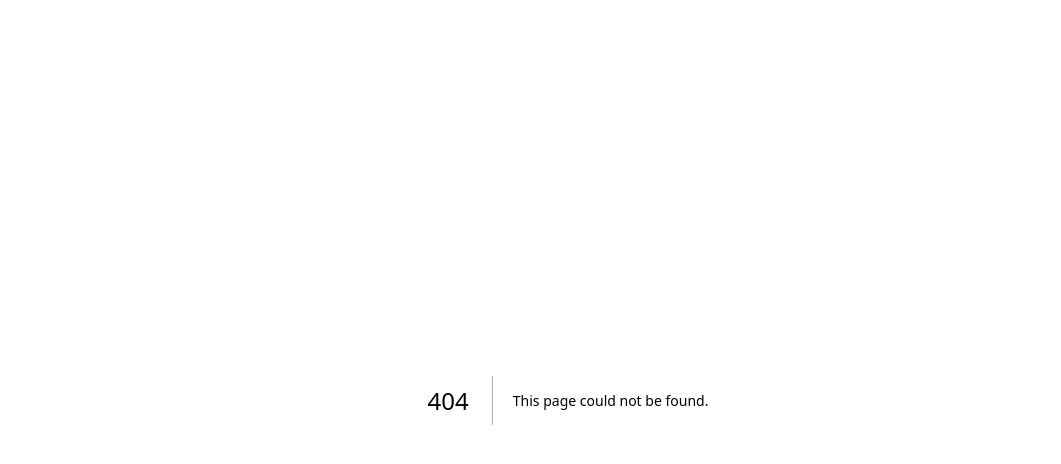
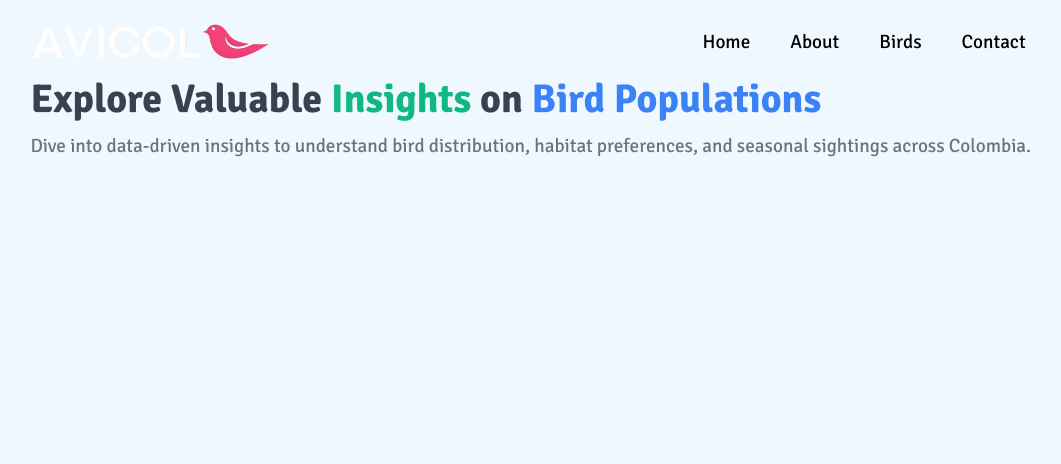
Before and after one commit to Torrex123/Avicol, a Next.js app: page /dashboard in a window 1280 px wide. Before the commit this address had no page. Shown: the top 464 px of the page, without its empty margins (72-1133 px from the left). Built offline with nearby package versions, Linux system fonts and the light colour scheme.

Commit message:
changes to the home page

```diff
--- /dev/null
+++ b/src/app/dashboard/page.js
@@ -0,0 +1,31 @@
+// page.js
+import styles from "./../page.module.css";
+import styles2 from "./page.module.css";
+
+export default function Dashboard() {
+
+  return (
+    <div className={styles2.container}>
+      {/* Navigation Bar */}
+      <nav className={styles.navigation}>
+        <img src="/Avicol.png" alt="logo" style={{ width: '240px', cursor: 'pointer' }} />
+        <ul className={styles.navList}>
+          <li className={styles2.navItem}><a href="/">Home</a></li>
+          <li className={styles2.navItem}><a href="/about">About</a></li>
+          <li className={styles2.navItem}><a href="/birds">Birds</a></li>
+          <li className={styles2.navItem}><a href="/contact">Contact</a></li>
+        </ul>
+      </nav>
+
+      {/* Title Section for Insights */}
+      <div className={styles2.insightsTitleSection}>
+        <h1 className={styles2.title}>
+          <span>Explore</span> Valuable <span className={styles2.insights}>Insights</span> on <span className={styles2.birds}>Bird Populations</span>
+        </h1>
+        <p className={styles2.description}>
+          Dive into data-driven insights to understand bird distribution, habitat preferences, and seasonal sightings across Colombia.
+        </p>
+      </div>
+    </div>
+  );
+}
--- /dev/null
+++ b/src/app/dashboard/page.module.css
@@ -0,0 +1,37 @@
+.container {
+    width: 100%;
+    min-height: 100vh;
+    padding: 10px 8%;
+    background-color: aliceblue;
+}
+
+.navItem {
+    display: inline-block;
+    margin: 10px 20px;
+}
+
+.navItem a{
+    text-decoration: none;
+    font-size: larger;
+    color: #000000
+}
+
+.title {
+    font-size: 2.5em;
+    font-weight: bold;
+    color: #374151;
+    margin-bottom: 10px;
+}
+
+.description {
+    font-size: 1.2em;
+    color: #6b7280;
+}
+
+.insights {
+    color: #10b981; /* Accent color for 'Insights' */
+}
+
+.birds {
+    color: #3b82f6; /* Accent color for 'Bird Populations' */
+}
--- a/src/app/page.js
+++ b/src/app/page.js
@@ -15,7 +15,7 @@ export default function Home() {
   return (
     <div>
       <div className={styles.container} style={{
-        backgroundImage: " linear-gradient(rgba(9,0,77, 0.65), rgba(9,0,77,0.65)), url('/vividly-colored-hummingbird-nature.jpg')"
+        backgroundImage: "url('/banner.jpg')",
       }}>
         <nav className={styles.navigation}>
           <img src="/Avicol.png" alt="logo" style={{width: '240px', cursor: 'pointer'}}/>
@@ -24,7 +24,7 @@ export default function Home() {
             <li className={styles.navItem}><a href="/about">About</a></li>
             <li className={styles.navItem}><a href="/birds">Birds</a></li>
             <li className={styles.navItem}><a href="/contact">Contact</a></li>
-            <button className={styles.navButton}>Insights</button>
+            <li className={styles.navItem}><a href="/contact">Insights</a></li>
           </ul>
         </nav>
 
@@ -47,7 +47,7 @@ export default function Home() {
           Click on the points on the map for more information!
         </p>
         <div className={styles.mapContainer}>
-          {MemoizedMap}
+
         </div>
       </div>
     </div>
--- a/src/app/page.module.css
+++ b/src/app/page.module.css
@@ -4,10 +4,10 @@
   background-image: linear-gradient(
       rgba(var(--gray-rgb), 0.05),
       rgba(var(--gray-rgb), 0.05)
-    );
+    ), url('/bird.jpg');
   background-attachment: fixed;
   background-size: cover;
-  background-position: center;
+  background-position: top center; /* Or try center center, bottom center, etc. */
   padding: 10px 8%;
 }
 
@@ -38,21 +38,6 @@
   color: #f2f2f2
 }
 
-.navButton {
-  outline: 0;
-  border-radius: 5px;
-  padding: 1px 10px;
-  font-weight: 600;
-  font-size: medium;
-  box-shadow: 0px 0px 10px #c91073;
-  border:2px solid #bd0065;
-  background-color: #c91073;
-  color: #ffffff;
-  text-transform: uppercase;
-  transition: background-color 0.3s ease, transform 0.2s ease;
-  cursor: pointer;
-}
-
 .content {
   color: #ffffff;
   margin-top: 14%;
@@ -70,9 +55,9 @@
 }
 
 .birds {
-  color: #f01a8c;
+  color: #57f01a;
   text-transform: uppercase;
-  text-shadow: 1px 1px 10px #6e003b;
+  text-shadow: 1px 1px 10px #006e09;
 }
 
 .colombia {
@@ -99,10 +84,10 @@
   padding: 10px 20px;
   font-weight: 600;
   font-size: large;
-  box-shadow: 0px 0px 10px #c91073;
-  border:2px solid #bd0065;
+  box-shadow: 0px 0px 10px #c9c610;
+  border:2px solid #c58700;
   width: 100%;
-  background-color: #c91073;
+  background-color: #c48600;
   color: #ffffff;
   text-transform: uppercase;
   transition: background-color 0.3s ease, transform 0.2s ease;
@@ -111,7 +96,7 @@
 }
 
 .button:hover {
-  background-color: #a80e5f;
+  background-color: #a8580e;
   transform: translateY(-2px);
 }
 
```
Also changed, not shown: public/banner.jpg (added), 1 other file (tests, documents, lock files or other folders).
